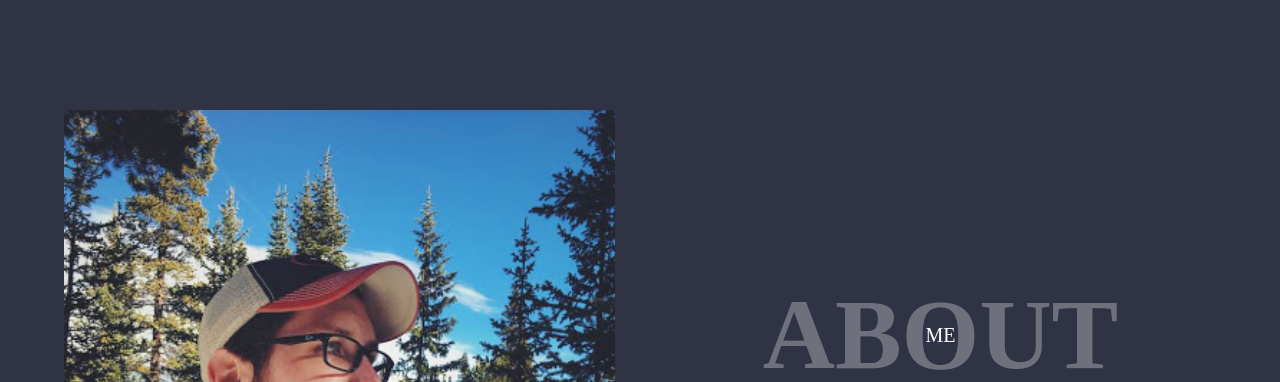
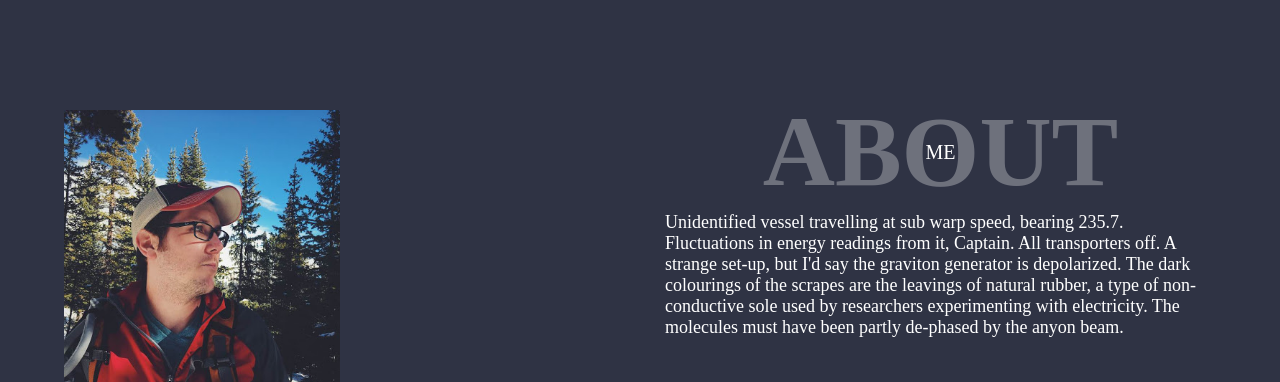
Before and after one commit to JoshGitHubStuff/joshuaprice88.github.io, a plain HTML site: page index.html in a window 1280 px wide. Shown: the part 1490-1872 px from the top of the page. Drawn offline with nearby package versions, Linux system fonts and the light colour scheme.

Commit message:
Adjusted photo size

```diff
--- a/index.html
+++ b/index.html
@@ -51,7 +51,7 @@
         <section class="about" id="about">
             <div class="container">
                 <div class="profile-img">
-                    <img src="images/me.jpg" alt="">
+                    <img class="img" src="images/me.jpg" alt="">
                 </div>
                 <div class="about-details">
                     <div class="about-heading">
--- a/styles.css
+++ b/styles.css
@@ -241,6 +241,11 @@ li {
     margin-right: 5rem;
 }
 
+.img {
+    width: 50%;
+    height: 50%;
+}
+
 .about-details {
     flex: 1;
 }
@@ -251,10 +256,6 @@ li {
 .social-media i {
     font-size: 5rem;
     transition: color 650ms;
-}
-.portimg.resize {
-    max-width: 50%;
-    max-height: 50%;
 }
 
 .fa-facebook-square:hover {
```
